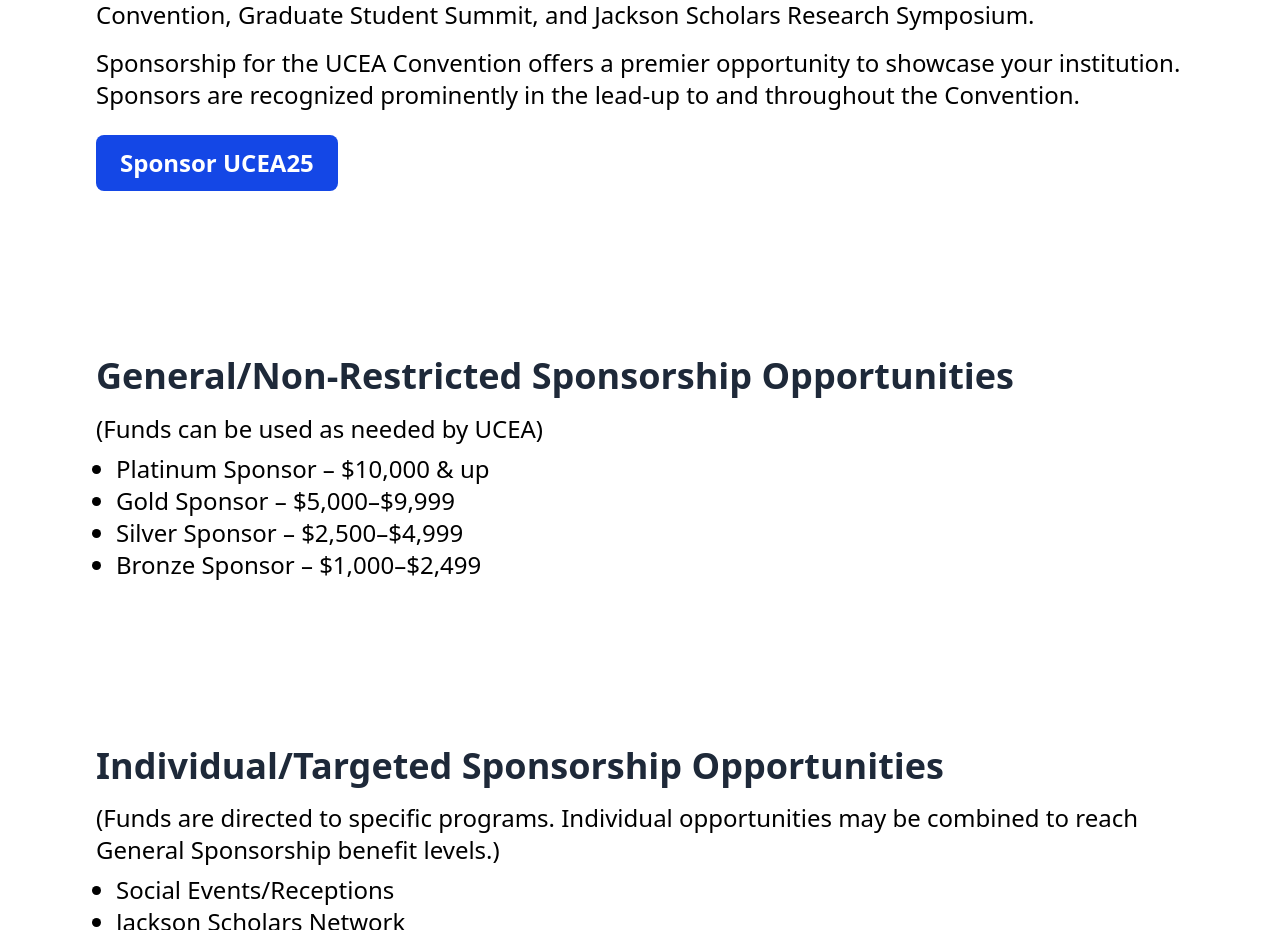
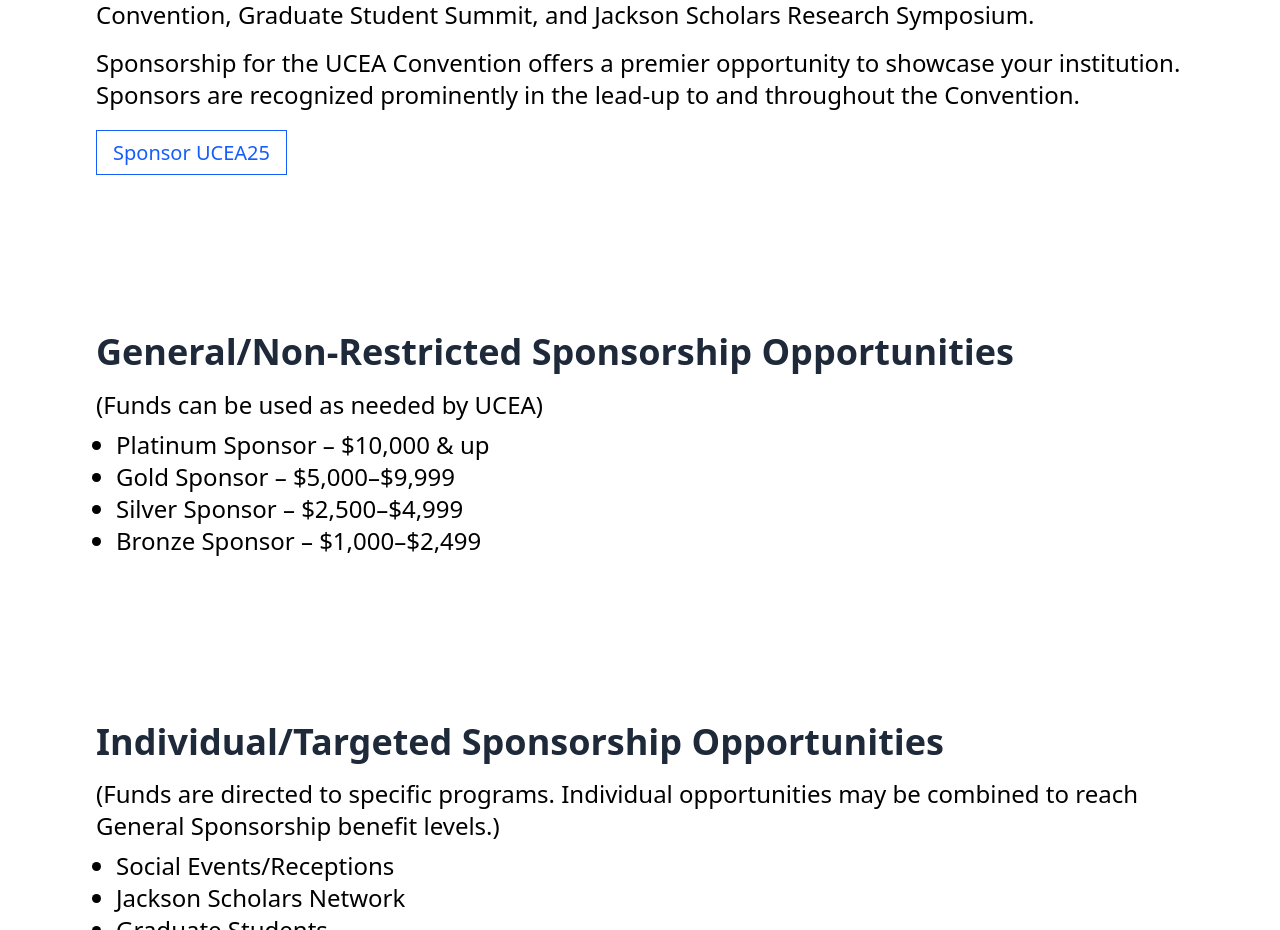
Before and after one commit to fuminhsiao/ucea_convention, a Next.js app: page /sponsors/become-a-sponsor in a window 1280 px wide. Shown: the part 861-1791 px from the top of the page. Built offline with nearby package versions, Linux system fonts and the light colour scheme.

Commit message:
hotel link

```diff
--- a/src/app/attendee-info/hotel/page.tsx
+++ b/src/app/attendee-info/hotel/page.tsx
@@ -109,7 +109,7 @@
           </p>
           <p className="mt-4">
             Reserve your room{" "}
-            <a href="#" className="text-blue-700 underline">
+            <a href="https://book.passkey.com/event/51030830/owner/5772432/home?utm_campaign=297253416" className="text-blue-700 underline">
               online
             </a>{" "}
             or by calling <b>1-866-932-7269</b>. Use code <b>AEC</b> when
--- a/src/app/attendee-info/registration/page.tsx
+++ b/src/app/attendee-info/registration/page.tsx
@@ -30,13 +30,13 @@
           </ul><br/>
           <p>
             <a href="https://www.ucea.org/member_directory.php" target="_blank" className="text-blue-700 underline">Click here</a> to see if your institution is a UCEA member.
-          </p>
+          </p><br/>
           <p>
             <a
               href="https://members.ucea.org/members/evr/reg_event.php?orgcode=UCEA&evid=55440597"
               target="_blank"
               rel="noopener noreferrer"
-              className="text-blue-700 underline"
+               className="border border-blue-600 text-blue-600 px-4 py-2 text-xl font-medium hover:bg-blue-600 hover:text-white transition-colors duration-200"
             >
               Register for UCEA25
             </a>
--- a/src/app/sponsors/become-a-sponsor/page.tsx
+++ b/src/app/sponsors/become-a-sponsor/page.tsx
@@ -24,13 +24,11 @@
           </p>
            <div className="mt-6">
             <a
-              href="https://members.ucea.org/members/store.php?orgcode=UCEA"
-              target="_blank"
-              rel="noopener noreferrer"
-              className="inline-block px-6 py-3 text-white bg-blue-700 hover:bg-blue-800 rounded-md text-center font-semibold"
-            >
-              Sponsor UCEA25
-            </a>
+      target="_blank"
+      href="https://www.ucea.org/docs/UCEA_Convention_2025_CFP_031925.pdf"
+      className="border border-blue-600 text-blue-600 px-4 py-2 text-xl font-medium hover:bg-blue-600 hover:text-white transition-colors duration-200"
+    >Sponsor UCEA25</a>
+
           </div>
         </SectionContent>
       </SectionWrapper>
--- a/src/components/ComingSoonPage.tsx
+++ b/src/components/ComingSoonPage.tsx
@@ -23,7 +23,7 @@
         <h1 className="text-4xl font-bold text-gray-800 mb-4 bg-opacity-80 px-4 py-2 rounded-md">
           {title}
         </h1>
-        <p className="text-lg text-gray-700 mb-6  bg-opacity-70 px-4 py-2 rounded-md">
+        <p className="text-lg text-gray-700 mb-6 bg-opacity-70 px-4 py-2 rounded-md">
           {message}
         </p>
         {linkUrl && (
```
